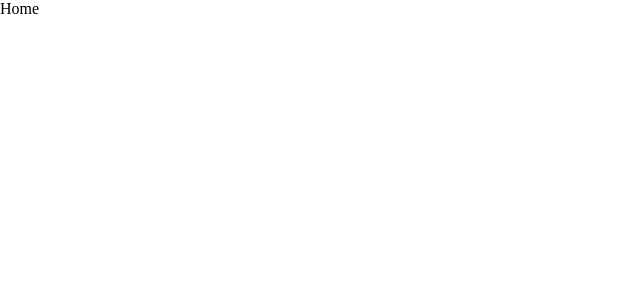
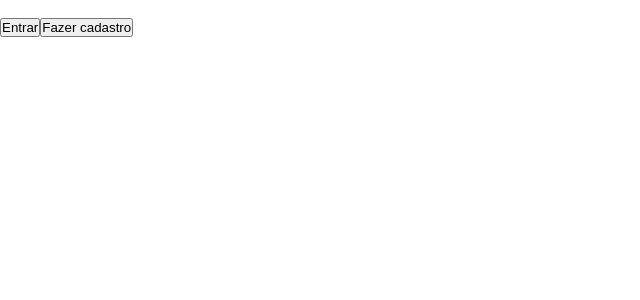
Before and after one commit to narakushi/projeto-gerador-recibos, a React (Vite) app in the folder projeto-gerador/: page / in a window 1280 px wide. Shown: the top 300 px of the page, without its empty margins (0-640 px from the left). Built offline with nearby package versions, Linux system fonts and the light colour scheme.

Commit message:
:sparkles: feat: criando NavBar

```diff
--- a/projeto-gerador/src/assets/pages/Home.jsx
+++ b/projeto-gerador/src/assets/pages/Home.jsx
@@ -1,9 +1,10 @@
 import React from 'react';
 import "../ui/styles/Home.css";
+import NavBar from '../ui/components/Navbar';
 
 function Home() {
   return (
-    <div>Home</div>
+    <NavBar />
   )
 }
 
--- /dev/null
+++ b/projeto-gerador/src/assets/ui/components/Navbar.jsx
@@ -0,0 +1,19 @@
+import React from "react";
+
+const NavBar = () => {
+  return (
+    <nav>
+      <div><img src="" alt="" /></div>
+      <div>
+        <button>
+          Entrar
+        </button>
+        <button>
+          Fazer cadastro
+        </button>
+      </div>
+    </nav>
+  )
+}
+
+export default NavBar;
```
